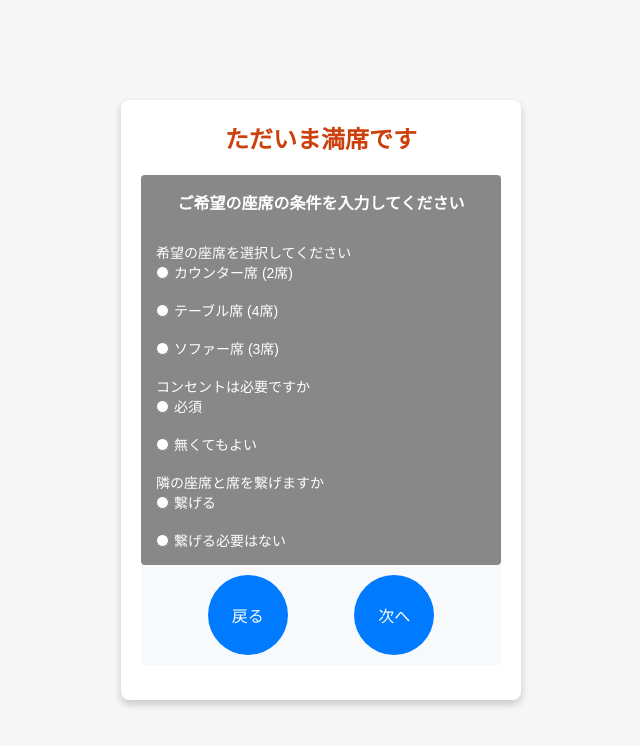
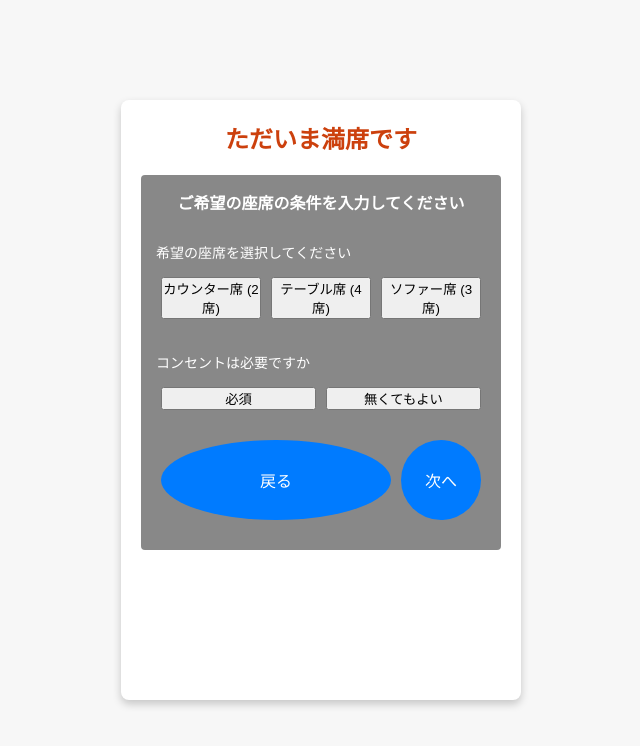
Before and after one commit to OkaTakaaki/Procon_GroupE, a Django app: page /reserve/ in a window 1280 px wide. Shown: the top 746 px of the page, without its empty margins (319-959 px from the left). Run offline with Django 4.2, Linux system fonts and the light colour scheme; data comes from the database, SQL or seed files in the repository; both versions use the stored data as it was after the commit.

Commit message:
予約システム変更

```diff
--- a/reception_system/templates/reception_system/condition.html
+++ b/reception_system/templates/reception_system/condition.html
@@ -19,21 +19,17 @@
                 <form id="seatForm" method="post">
                     {% csrf_token %}
                     <br><label>希望の座席を選択してください</label>
-                    <div class="seats">
-                        <label><input type="radio" name="seat_type" value="カウンター"> カウンター席 ({{ counter_seats }}席)</label>
-                        <br><label><input type="radio"name="seat_type" value="テーブル"> テーブル席 ({{ table_seats }}席)</label>
-                        <br><label><input type="radio"name="seat_type" value="ソファー"> ソファー席 ({{ sofa_seats }}席)</label>
-                    </div>
-                    <br><label>コンセントは必要ですか</label>
-                    <div class="outlet">
-                        <label><input type="radio" name="outlet" value="True">必須</label>
-                        <br><label><input type="radio"name="outlet" value="False">無くてもよい</label>
-                    </div>
-                    <br><label>隣の座席と席を繋げますか</label>
-                    <div class="connect">
-                        <label><input type="radio" name="seat_connect" value="True">繋げる</label>
-                        <br><label><input type="radio"name="seat_connect" value="False">繋げる必要はない</label>
-                    </div>
+                <div class="seats button-container">
+                    <button type="button" class="seat-button" data-value="カウンター">カウンター席 ({{ counter_seats }}席)</button>
+                    <button type="button" class="seat-button" data-value="テーブル">テーブル席 ({{ table_seats }}席)</button>
+                    <button type="button" class="seat-button" data-value="ソファー">ソファー席 ({{ sofa_seats }}席)</button>
+                    <input type="hidden" name="seat_type" id="seat_type">
+                </div>
+                <br><label>コンセントは必要ですか</label>
+                <div class="outlet button-container">
+                    <button type="button" class="outlet-button" data-value="True">必須</button>
+                    <button type="button" class="outlet-button" data-value="False">無くてもよい</button>
+                    <input type="hidden" name="outlet" id="outlet">
                 </div>
                 <div class="button-container">
                     <button type="button" class="circle-button" onclick="window.location.href='{% url 'reception_system:index' %}'">戻る</button>
@@ -46,18 +42,39 @@
     </div>
 
     <script>
+        document.querySelectorAll('.seat-button').forEach(function(button) {
+            button.addEventListener('click', function() {
+                document.querySelectorAll('.seat-button').forEach(function(btn) {
+                    btn.classList.remove('button-selected');
+                });
+                button.classList.add('button-selected');
+                document.getElementById('seat_type').value = button.getAttribute('data-value');
+                updateWaitTime();
+            });
+        });
+
+        document.querySelectorAll('.outlet-button').forEach(function(button) {
+            button.addEventListener('click', function() {
+                document.querySelectorAll('.outlet-button').forEach(function(btn) {
+                    btn.classList.remove('button-selected');
+                });
+                button.classList.add('button-selected');
+                document.getElementById('outlet').value = button.getAttribute('data-value');
+                updateWaitTime();
+            });
+        });
+
         function updateWaitTime() {
-            var seatType = document.querySelector('input[name="seat_type"]:checked');
-            var outlet = document.querySelector('input[name="outlet"]:checked');
-            var seatConnect = document.querySelector('input[name="seat_connect"]:checked');
+            var seatType = document.getElementById('seat_type').value;
+            var outlet = document.getElementById('outlet').value;
 
-            if (seatType && outlet && seatConnect) {
+            if (seatType && outlet) {
                 var seatTypeValue;
-                if (seatType.value === "カウンター") {
+                if (seatType === "カウンター") {
                     seatTypeValue = 0;
-                } else if (seatType.value === "テーブル") {
+                } else if (seatType === "テーブル") {
                     seatTypeValue = 1;
-                } else if (seatType.value === "ソファー") {
+                } else if (seatType === "ソファー") {
                     seatTypeValue = 2;
                 }
 
@@ -65,9 +82,8 @@
                     url: "{% url 'reception_system:calculate_wait_time' %}",
                     method: "POST",
                     data: {
-                        'seat_type': seatType.value,
-                        'outlet': outlet.value,
-                        'seat_connect': seatConnect.value,
+                        'seat_type': seatTypeValue,
+                        'outlet': outlet,
                         'csrfmiddlewaretoken': '{{ csrf_token }}'
                     },
                     success: function(response) {
@@ -78,22 +94,16 @@
             }
         }
 
-        document.querySelectorAll('input[name="seat_type"]').forEach(function(element) {
+        document.querySelectorAll('seat_type').forEach(function(element) {
             element.addEventListener('change', updateWaitTime);
         });
-        document.querySelectorAll('input[name="outlet"]').forEach(function(element) {
+        document.querySelectorAll('outlet').forEach(function(element) {
             element.addEventListener('change', updateWaitTime);
         });
-        document.querySelectorAll('input[name="seat_connect"]').forEach(function(element) {
-            element.addEventListener('change', updateWaitTime);
-        });
-
         document.getElementById('seatForm').addEventListener('submit', function(event) {
-            var seatTypeSelected = document.querySelector('input[name="seat_type"]:checked');
-            var outletSelected = document.querySelector('input[name="outlet"]:checked');
-            var seatConnectSelected = document.querySelector('input[name="seat_connect"]:checked');
-
-            if (!seatTypeSelected || !outletSelected || !seatConnectSelected) {
+            var seatType = document.getElementById('seat_type').value;
+            var outlet = document.getElementById('outlet').value;
+            if (!seatTypeSelected || !outletSelected ) {
                 event.preventDefault(); // フォームの送信を停止
                 document.getElementById('error-message').style.display = 'block'; // エラーメッセージを表示
             }
--- a/reception_system/views.py
+++ b/reception_system/views.py
@@ -71,7 +71,6 @@ def reserve(request):
         seat_type = request.POST.get('seat_type')
         reception_count = request.POST.get('reception_count')
         outlet = request.POST.get('outlet')
-        seat_connect = request.POST.get('seat_connect')
 
         # セッションからreception_countを取得
         reception_count = request.session.get('reception_count')
@@ -83,44 +82,39 @@ def reserve(request):
         elif seat_type == "ソファー":
             seat_type = 2
         print("JJJJ")
-# seat_connectがFalseの場合、条件に一致するSeatを検索
-        if seat_connect == "False":
-            seats = Seat.objects.filter(
+        seats = Seat.objects.filter(
+            table_type=seat_type,
+            electrical_outlet=(outlet == "True"),
+            table_connect=False,
+            table_resevation=True,
+            recommended_capacity__gte=reception_count  # 追加条件
+        ).annotate(reception_count=Count('reception_seat1') + Count('reception_seat2')).order_by('reception_count')
+        print(seats)
+        if seats.exists():
+            seat = seats.first()
+
+            # reception_numberの最大値を取得
+            max_reception_number_dict = Reception.objects.all().aggregate(Max('reception_number'))
+            max_reception_number = max_reception_number_dict['reception_number__max']
+            if max_reception_number is not None:
+                max_reception_number = int(max_reception_number)
+            else:
+                max_reception_number = 0
+
+            # Receptionモデルにデータを保存
+            Reception.objects.create(
+                reception_number=max_reception_number + 1,
+                reception_count=reception_count,
                 table_type=seat_type,
                 electrical_outlet=(outlet == "True"),
                 table_connect=False,
-                table_resevation=True,
-                recommended_capacity__gte=reception_count  # 追加条件
-            ).annotate(reception_count=Count('reception_seat1') + Count('reception_seat2')).order_by('reception_count')
-            print(seats)
-            if seats.exists():
-                seat = seats.first()
+                reception_time=timezone.now(),
+                seat1=seat
+            )
+            print("aaa")
+            seat.save()
 
-                # reception_numberの最大値を取得
-                max_reception_number_dict = Reception.objects.all().aggregate(Max('reception_number'))
-                max_reception_number = max_reception_number_dict['reception_number__max']
-                if max_reception_number is not None:
-                    max_reception_number = int(max_reception_number)
-                else:
-                    max_reception_number = 0
-
-                # Receptionモデルにデータを保存
-                Reception.objects.create(
-                    reception_number=max_reception_number + 1,
-                    reception_count=reception_count,
-                    table_type=seat_type,
-                    electrical_outlet=(outlet == "True"),
-                    table_connect=False,
-                    reception_time=timezone.now(),
-                    seat1=seat
-                )
-                print("aaa")
-                seat.save()
-
-                return redirect('reception_system:reserve_success')
-        else:
-
-                return redirect('reception_system:reserve_success')
+            return redirect('reception_system:reserve_success')
         # # reception_numberの最大値を取得
         # max_reception_number = Reception.objects.all().aggregate(Max('reception_number'))['reception_number__max']
         # print(max_reception_number)
@@ -161,27 +155,31 @@ def calculate_wait_time(request):
     if request.method == 'POST':
         seat_type = request.POST.get('seat_type')
         outlet = request.POST.get('outlet') == 'True'
-        seat_connect = request.POST.get('seat_connect') == 'True'
 
-        # seat_typeの値を数値に変換
-        if seat_type == "カウンター":
-            seat_type = 0
-        elif seat_type == "テーブル":
-            seat_type = 1
-        elif seat_type == "ソファー":
-            seat_type = 2
-
+        if seat_type is not None:
+            seat_type = int(seat_type)
+        else:
+            print("seat_type = {}".format(seat_type))
+            return JsonResponse({'wait_time': 0, 'error': 'Invalid seat_type'})
+        # 待ち時間を計算するロジックを実装
+        # ここでは仮に待ち時間を計算する例を示します
+        # 実際のロジックは要件に応じて実装してください
+        wait_time = 0
+        print("seat_type = {}".format(seat_type))
         # 条件に一致するReceptionの数を取得
         reception_count = Reception.objects.filter(
             table_type=seat_type,
             electrical_outlet=outlet,
-            table_connect=seat_connect
+            end_time__isnull=True
         ).count()
 
-        # 待ち時間を計算（例として1つのReceptionあたり5分とする）
-        wait_time = reception_count * 5
+        # 仮の待ち時間計算ロジック
+        if reception_count > 0:
+            wait_time = reception_count * 5  # 例: 1つの受付につき5分の待ち時間
 
         return JsonResponse({'wait_time': wait_time})
+
+    return JsonResponse({'wait_time': 0})
 
 def seatsview(request):
     print("---------seatsview---------")
--- a/static/css/reserve_styles.css
+++ b/static/css/reserve_styles.css
@@ -181,10 +181,9 @@ input[type="checkbox"] {
 .button-container {
     bottom: 20px; /* コンテナの下部に固定 */
     width: 100%;
+    padding: 10px 0;
     display: flex;
-    justify-content: space-evenly;
-    padding: 10px 0;
-    background-color: #f8f9fa;
+    justify-content: space-between;
 }
 
 
@@ -253,3 +252,12 @@ input[type="checkbox"] {
     font-size: 14px;
     margin-top: 10px;
 }
+
+.button-container button {
+    flex: 1;
+    margin: 5px;
+}
+.button-selected {
+    background-color: #4CAF50; /* 選択されたボタンの色 */
+    color: white;
+}
```
Also changed, not shown: db.sqlite3.
